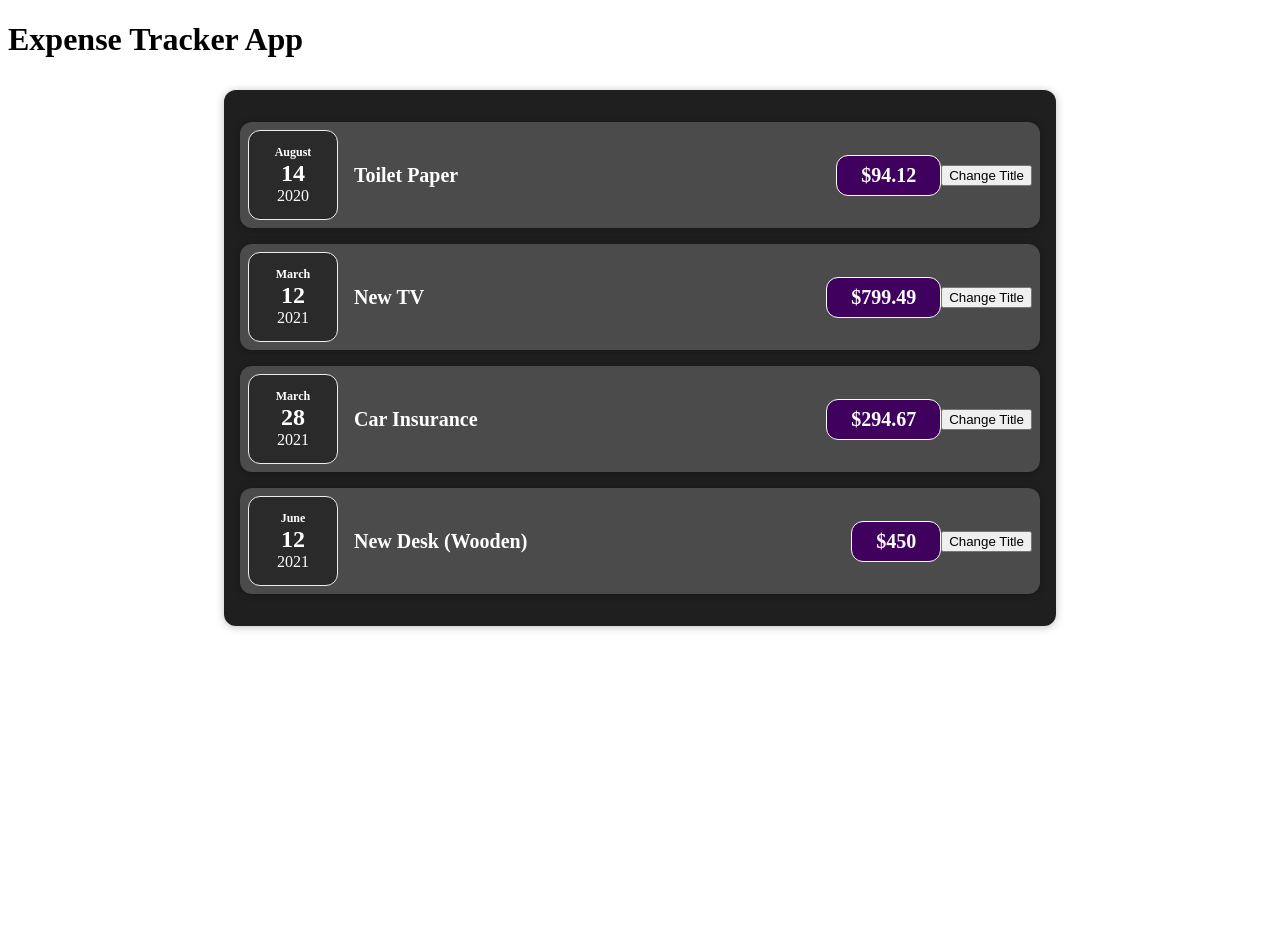
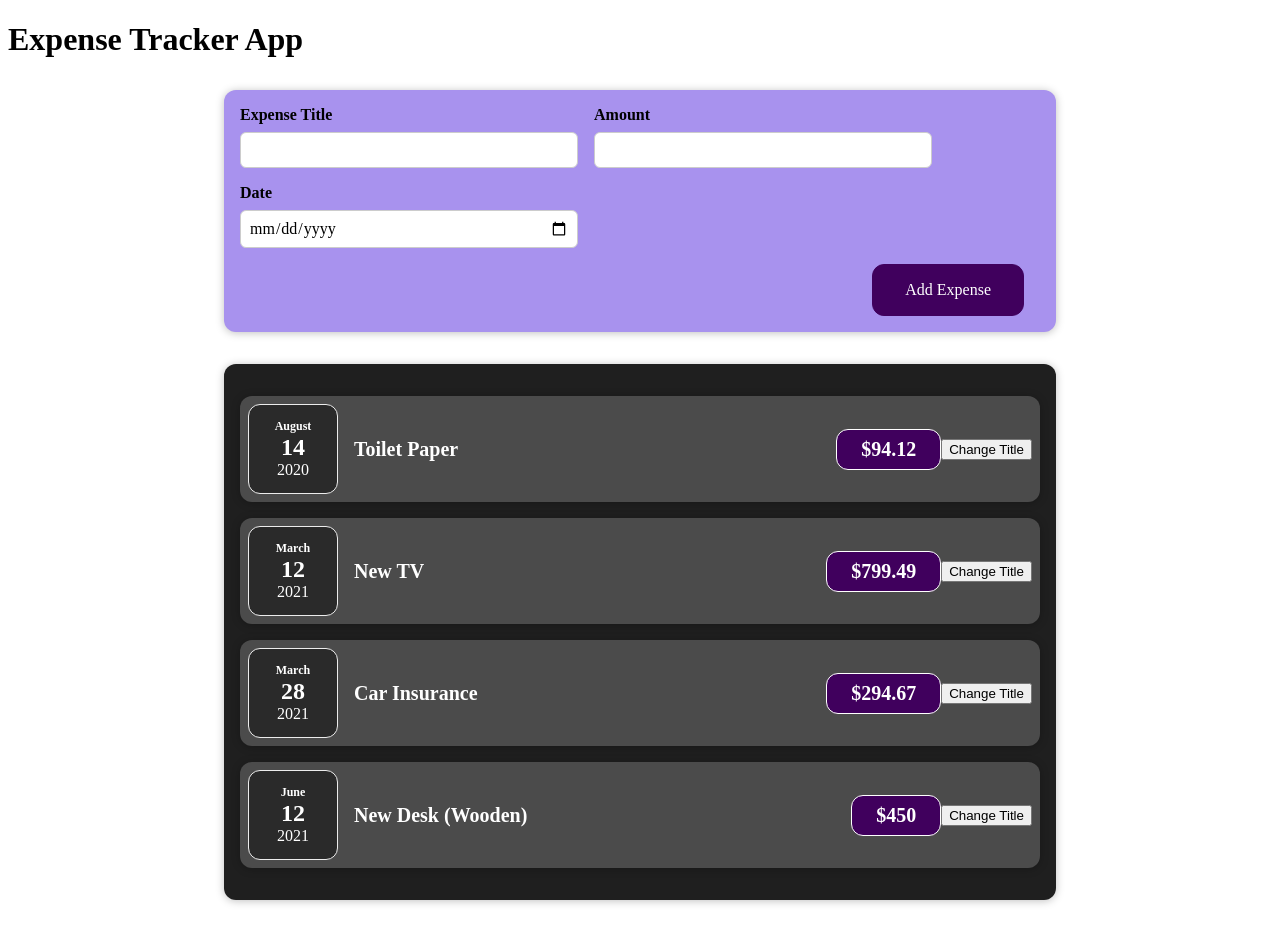
Before and after one commit to Aman-codde/expenses_app, a React (Create React App) app: page / in a window 1280 px wide. Before the commit the page ends 800 px from the top, so only its background shows below. Built offline with nearby package versions, Linux system fonts and the light colour scheme.

Commit message:
feat(AddExpense): create expense form

```diff
--- a/src/App.js
+++ b/src/App.js
@@ -1,3 +1,4 @@
+import AddExpense from "./components/AddExpense/AddExpense";
 import Expenses from "./components/Expenses/Expenses";
 
 function App() {
@@ -26,6 +27,7 @@
   return (
     <div>
       <h1>Expense Tracker App</h1>
+      <AddExpense />
       <Expenses expenses={expenses} />
     </div>
   );
--- /dev/null
+++ b/src/components/AddExpense/AddExpense.css
@@ -0,0 +1,38 @@
+.new-expense {
+  background-color: #a892ee;
+  padding: 1rem;
+  margin: 2rem auto;
+  width: 50rem;
+  max-width: 95%;
+  border-radius: 12px;
+  text-align: center;
+  box-shadow: 0 1px 8px rgba(0, 0, 0, 0.25);
+}
+
+.new-expense button {
+  font: inherit;
+  cursor: pointer;
+  padding: 1rem 2rem;
+  border: 1px solid #40005d;
+  background-color: #40005d;
+  color: white;
+  border-radius: 12px;
+  margin-right: 1rem;
+}
+
+.new-expense button:hover,
+.new-expense button:active {
+  background-color: #510674;
+  border-color: #510674;
+}
+
+.new-expense button.alternative {
+  color: #220131;
+  border-color: transparent;
+  background-color: transparent;
+}
+
+.new-expense button.alternative:hover,
+.new-expense button.alternative:active {
+  background-color: #ddb3f8;
+}
--- /dev/null
+++ b/src/components/AddExpense/AddExpense.js
@@ -0,0 +1,12 @@
+import ExpenseForm from "./ExpenseForm/ExpenseForm";
+import "./AddExpense.css";
+
+function AddExpense() {
+  return (
+    <div className="new-expense">
+      <ExpenseForm />
+    </div>
+  );
+}
+
+export default AddExpense;
--- /dev/null
+++ b/src/components/AddExpense/ExpenseForm/ExpenseForm.css
@@ -0,0 +1,26 @@
+.new-expense__controls {
+  display: flex;
+  flex-wrap: wrap;
+  gap: 1rem;
+  margin-bottom: 1rem;
+  text-align: left;
+}
+
+.new-expense__control label {
+  font-weight: bold;
+  margin-bottom: 0.5rem;
+  display: block;
+}
+
+.new-expense__control input {
+  font: inherit;
+  padding: 0.5rem;
+  border-radius: 6px;
+  border: 1px solid #ccc;
+  width: 20rem;
+  max-width: 100%;
+}
+
+.new-expense__actions {
+  text-align: right;
+}
--- /dev/null
+++ b/src/components/AddExpense/ExpenseForm/ExpenseForm.js
@@ -0,0 +1,27 @@
+import "./ExpenseForm.css";
+
+function ExpenseForm() {
+  return (
+    <form>
+      <div className="new-expense__controls">
+        <div className="new-expense__control">
+          <label>Expense Title</label>
+          <input type="text" />
+        </div>
+        <div className="new-expense__control">
+          <label>Amount</label>
+          <input type="number" min="0.01" step="0.01" />
+        </div>
+        <div className="new-expense__control">
+          <label>Date</label>
+          <input type="date" min="2018-01-01" max="2023-12-01" />
+        </div>
+      </div>
+      <div className="new-expense__actions">
+        <button type="submit">Add Expense</button>
+      </div>
+    </form>
+  );
+}
+
+export default ExpenseForm;
```
